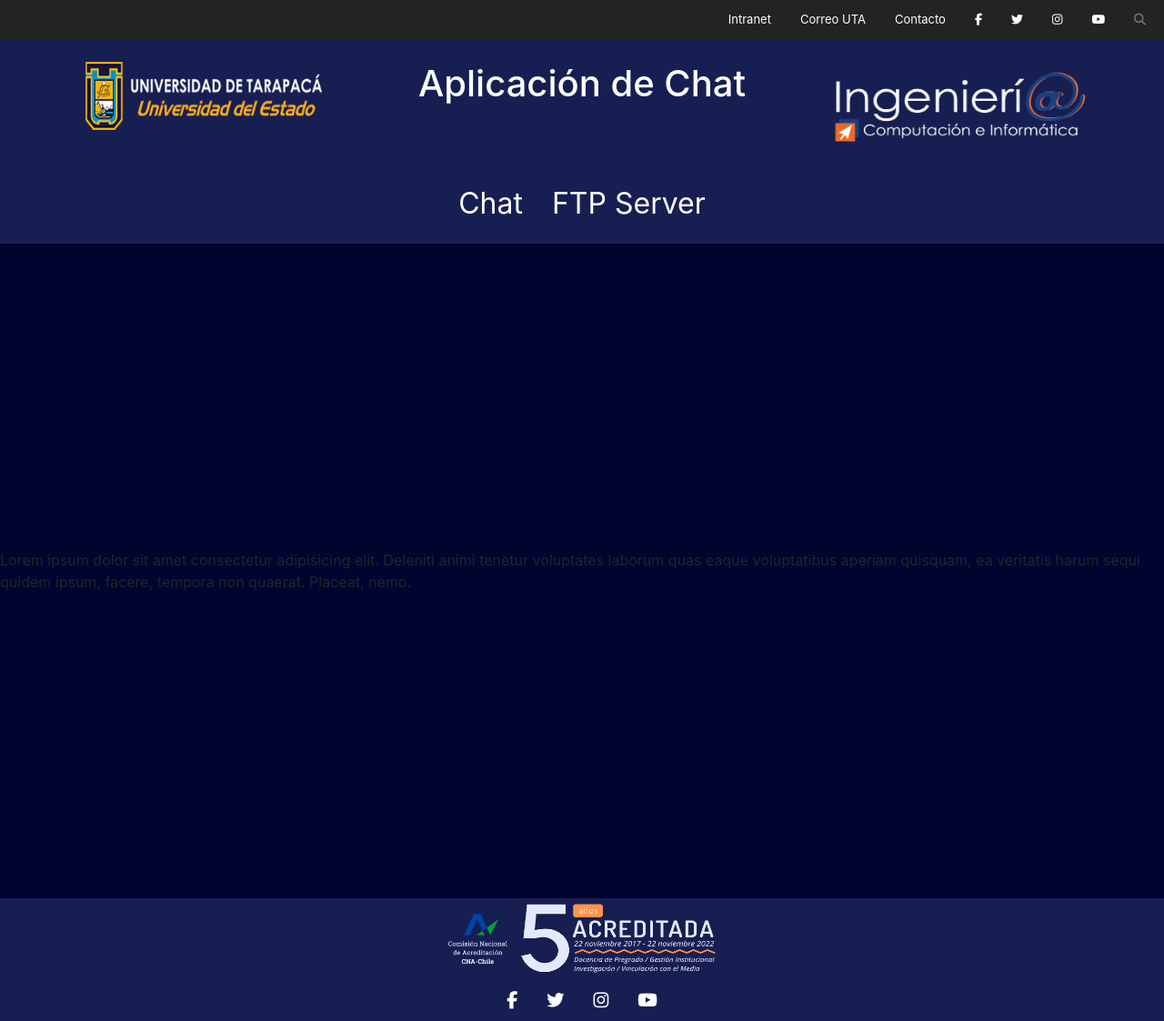
After one commit to Imashi1/proyectoSistemasDistribuidos, a Django app: page /ftp_server in a window 1280 px wide. The commit adds this page. Shown: the whole page at 91% size. Run offline with Django 4.2, Linux system fonts and the light colour scheme; a user stored in the database is signed in; some libraries are stand-ins or nearby versions.

Commit message:
Base para ftp-server

```diff
--- a/django-chat/chat/static/js/socketsmessages.js
+++ b/django-chat/chat/static/js/socketsmessages.js
@@ -21,7 +21,6 @@ chatSocket.onmessage = function(e){
 
         messages.insertAdjacentHTML('beforeend', `<div id="${mensaje.uuid}">
                                 <p class=${mymessagecss}> <span>${mensaje.author}</span> <br>${mensaje.text} <span class="date"><a href="aEliminar/${mensaje.uuid}" class="btnEliminar">Eliminar</a> ${mensaje.published_date}</span> </p>
-
                             </div>`)
         messages.scrollTop = messages.scrollHeight
     }
--- /dev/null
+++ b/django-chat/ftpserver/admin.py
@@ -0,0 +1,3 @@
+from django.contrib import admin
+
+# Register your models here.
--- /dev/null
+++ b/django-chat/ftpserver/apps.py
@@ -0,0 +1,6 @@
+from django.apps import AppConfig
+
+
+class FtpserverConfig(AppConfig):
+    default_auto_field = 'django.db.models.BigAutoField'
+    name = 'ftpserver'
--- /dev/null
+++ b/django-chat/ftpserver/models.py
@@ -0,0 +1,3 @@
+from django.db import models
+
+# Create your models here.
--- /dev/null
+++ b/django-chat/ftpserver/static/css/ftp.css
@@ -0,0 +1,9 @@
+.ftp-container{
+    /* display: flex; */
+    /* flex-flow: column; */
+    justify-items: center;
+    align-items: center;
+    background-color: rgb(2, 4, 48);
+    height: 90vh;
+    display: grid;
+}
--- /dev/null
+++ b/django-chat/ftpserver/templates/ftp-server/ftp_view.html
@@ -0,0 +1,10 @@
+{% extends 'layouts/app_layout.html' %}
+
+{% block content %}
+    <link rel="stylesheet" href="{% static 'css/ftp.css' %}">
+    <div class="ftp-container">
+
+        Lorem ipsum dolor sit amet consectetur adipisicing elit. Deleniti animi tenetur voluptates laborum quas eaque voluptatibus aperiam quisquam, ea veritatis harum sequi quidem ipsum, facere, tempora non quaerat. Placeat, nemo.
+    </div>
+
+{% endblock  %}
--- /dev/null
+++ b/django-chat/ftpserver/tests.py
@@ -0,0 +1,3 @@
+from django.test import TestCase
+
+# Create your tests here.
--- /dev/null
+++ b/django-chat/ftpserver/urls.py
@@ -0,0 +1,6 @@
+from django.urls import path
+from . import views
+
+urlpatterns = [
+    path('ftp_server', views.ftp_index , name='ftp_index'),
+]
--- /dev/null
+++ b/django-chat/ftpserver/views.py
@@ -0,0 +1,8 @@
+from django.shortcuts import render
+from django.contrib.auth.decorators import login_required
+
+# Create your views here.
+
+@login_required
+def ftp_index(request):
+    return render(request, 'ftp-server/ftp_view.html')
--- a/django-chat/mywebsite/settings.py
+++ b/django-chat/mywebsite/settings.py
@@ -41,6 +41,7 @@ INSTALLED_APPS = [
     'django.contrib.staticfiles',
 
     'chat',
+    'ftpserver'
 ]
 
 ASGI_APPLICATION = 'mywebsite.asgi.application'
@@ -135,6 +136,7 @@ STATIC_URL = 'static/'
 STATICFILES_DIRS = [
     BASE_DIR / 'mywebsite/static',
     'chat/static',
+    'ftpserver/static'
 ]
 # Default primary key field type
 # https://docs.djangoproject.com/en/4.0/ref/settings/#default-auto-field
--- a/django-chat/mywebsite/templates/layouts/app_layout.html
+++ b/django-chat/mywebsite/templates/layouts/app_layout.html
@@ -71,7 +71,7 @@
             </a>
         </li>
         <li class="nav-item">
-            <a class="a-navbar nav-link " href="{% url 'lobby' %}">
+            <a class="a-navbar nav-link " href="{% url 'ftp_index' %}">
               FTP Server
             </a>
         </li>
--- a/django-chat/mywebsite/urls.py
+++ b/django-chat/mywebsite/urls.py
@@ -22,6 +22,7 @@ from . import views
 urlpatterns = [
     path('admin/', admin.site.urls),
     path('', include('chat.urls')),
+    path('', include('ftpserver.urls')),
     path('accounts/', include('django.contrib.auth.urls')),
     path('register/', views.register , name="register"),
     path('registering/', views.registering , name="registering"),
```
Also changed, not shown: django-chat/ftpserver/__init__.py (added), django-chat/ftpserver/migrations/__init__.py (added).
